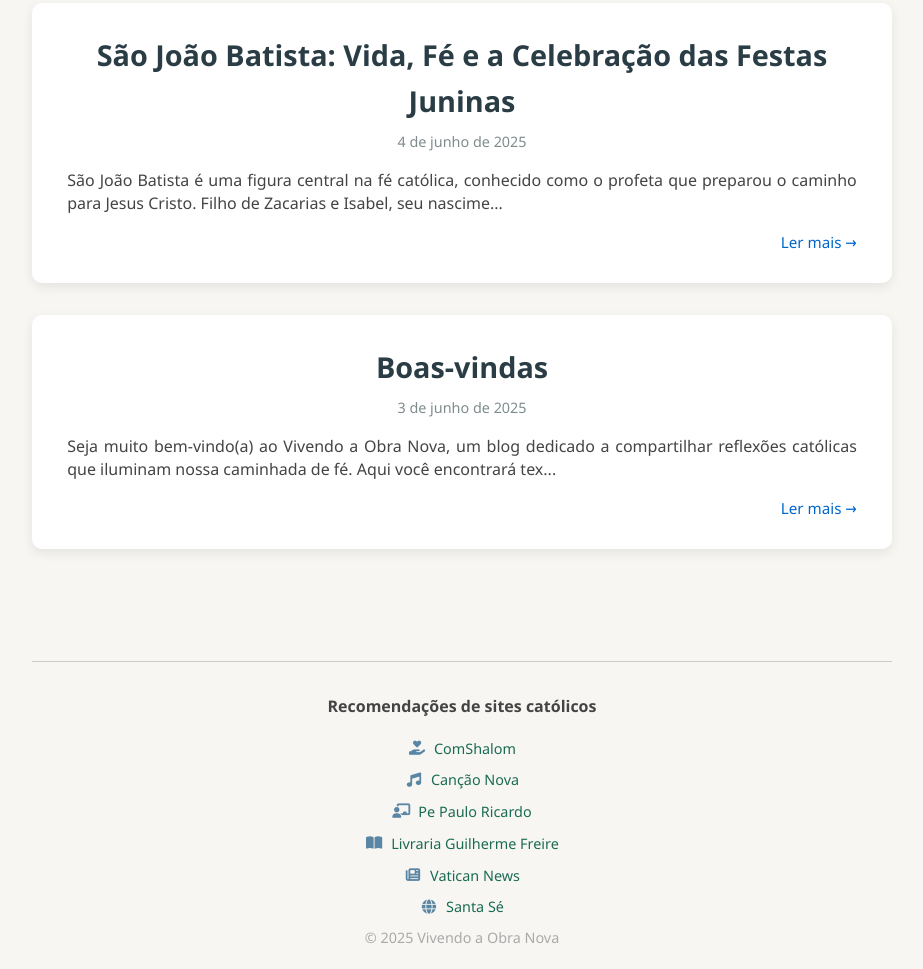
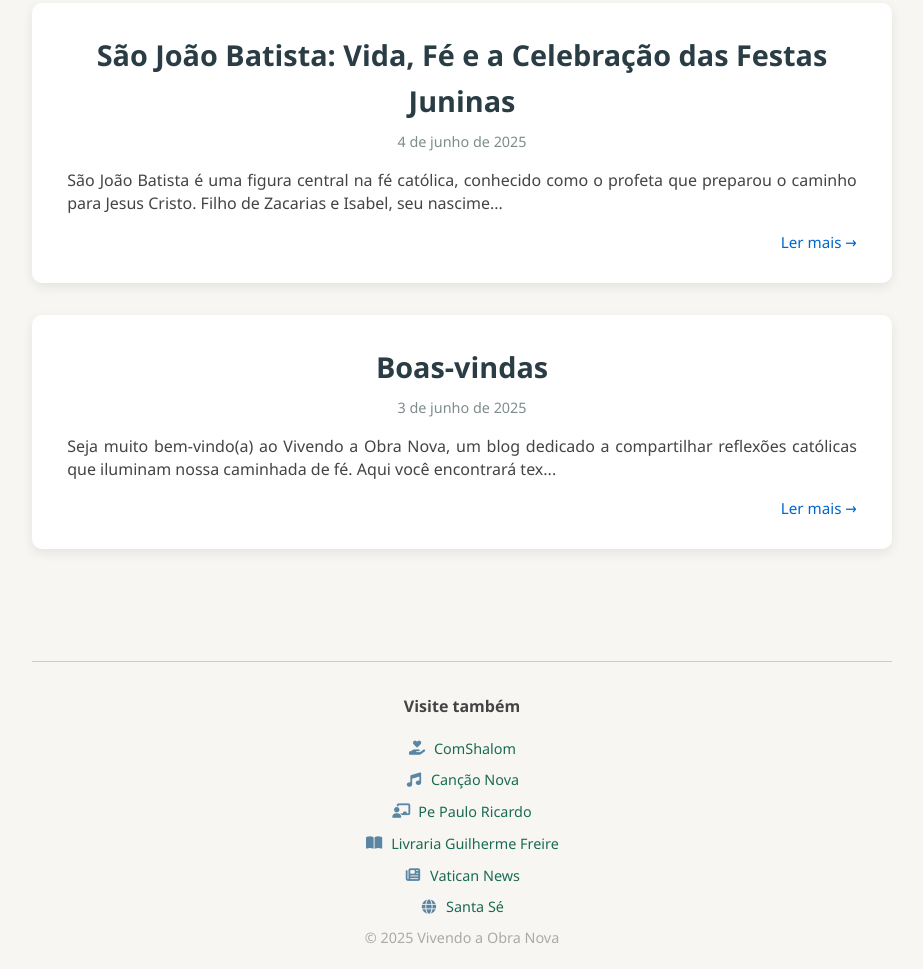
Before and after one commit to Alessandrosh82/blog, a plain HTML site: page index.html in a window 1280 px wide. Shown: the part 781-1750 px from the top of the page, without its empty margins (178-1101 px from the left). Drawn offline with Linux system fonts and the light colour scheme.

Commit message:
Update index.html

```diff
--- a/index.html
+++ b/index.html
@@ -227,7 +227,7 @@
 
   <footer>
     <div class="recommendations">
-      <h3>Recomendações de sites católicos</h3>
+      <h3>Visite também</h3>
       <ul>
         <li><a href="https://comshalom.org/" target="_blank"><i class="fas fa-hand-holding-heart"></i>ComShalom</a></li>
         <li><a href="https://www.cancaonova.com/" target="_blank"><i class="fas fa-music"></i>Canção Nova</a></li>
```
